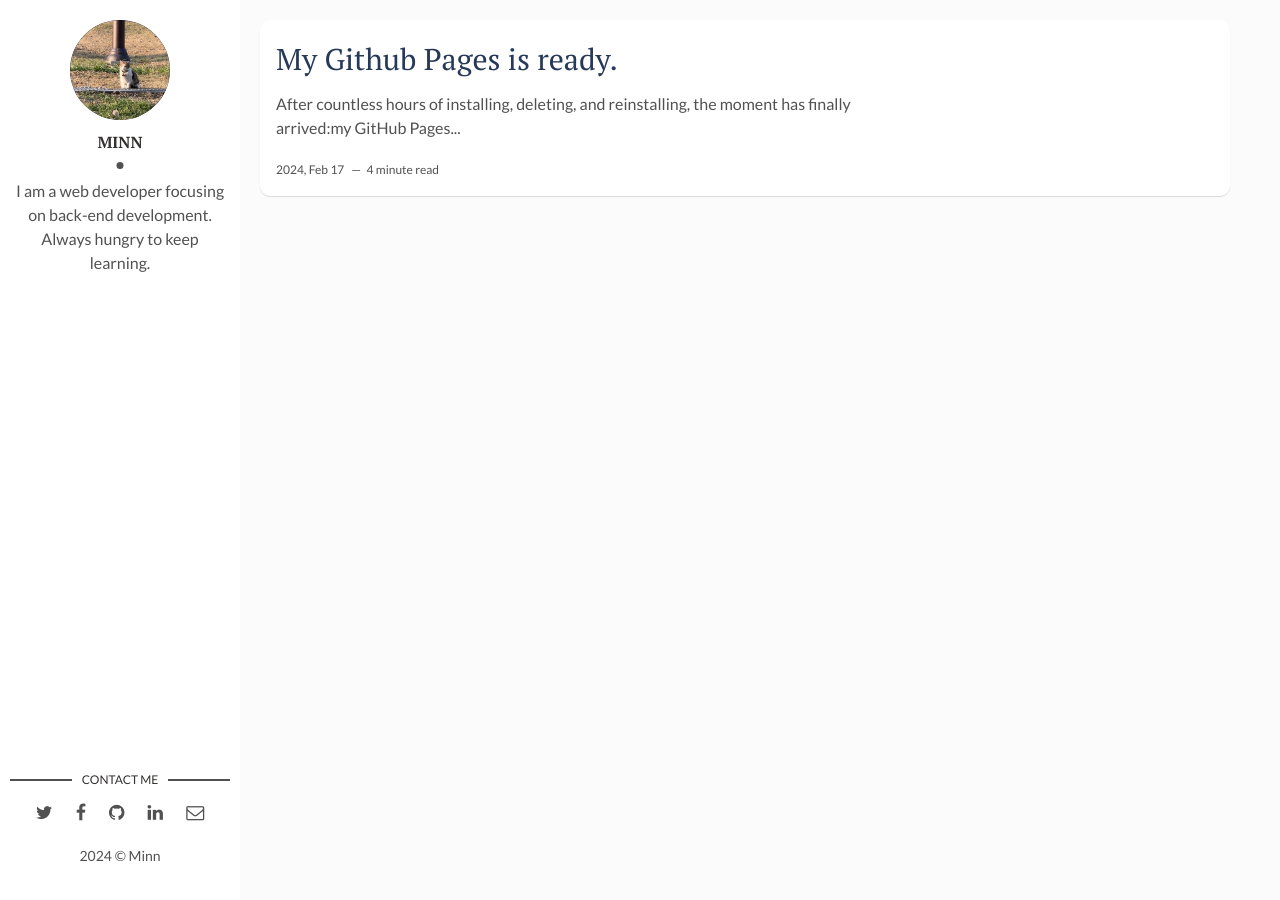
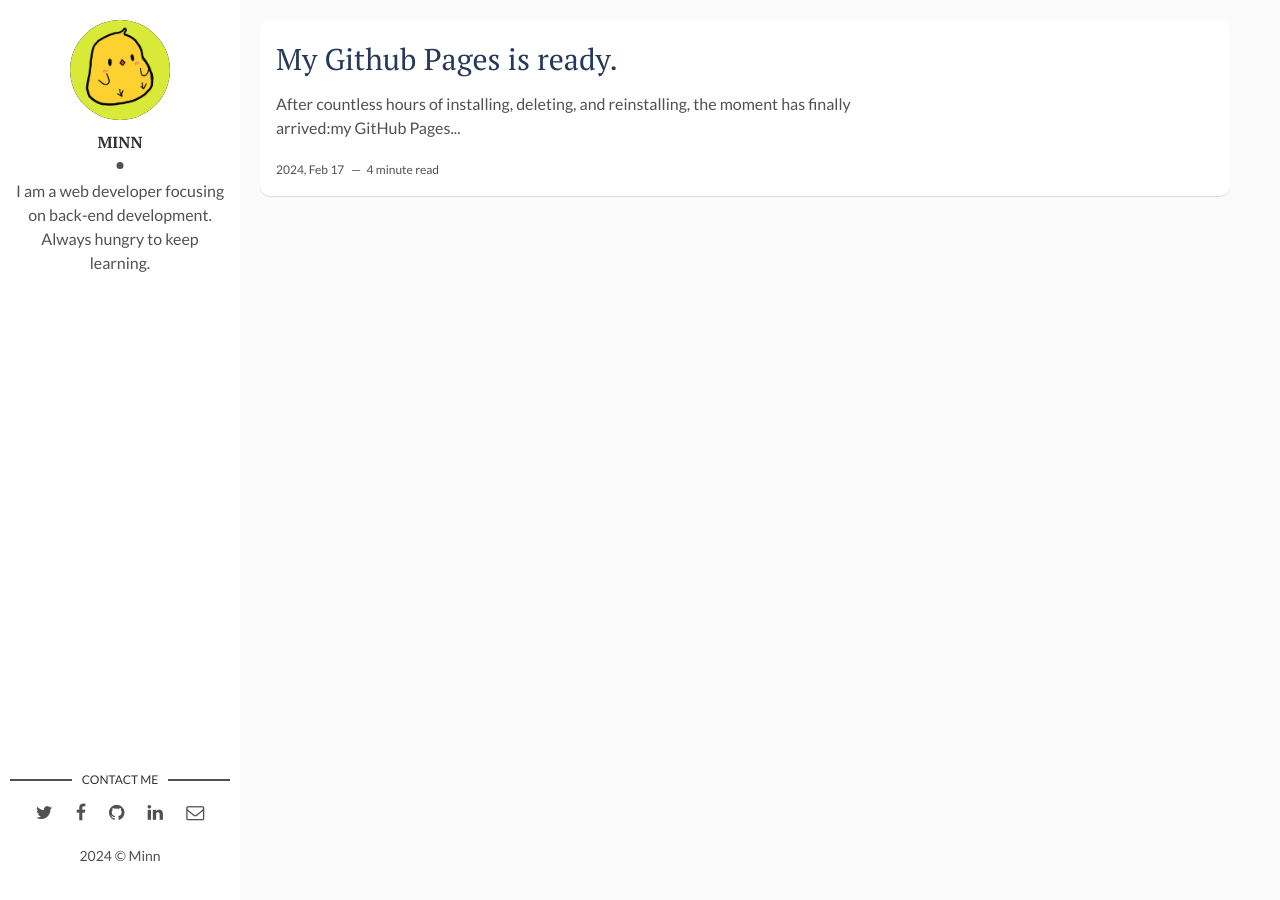
Before and after one commit to min2023237/min2023237.github.io, a Jekyll site: the page built from index.html, in a window 1280 px wide. Built offline with Jekyll 4.4.1, drawn with Linux system fonts in a browser that asks for light colours; the list of posts is cut into pages by our own code.

Commit message:
change profile image

```diff
--- a/_config.yml
+++ b/_config.yml
@@ -10,7 +10,7 @@ site-twitter: #if your site has a twitter account, enter it here
 
 # Author Settings
 author: Minn # add your name
-author-img: cat-profile.jpg # add your photo
+author-img: chick.jpg # add your photo
 about-author: I am a web developer focusing on back-end development. Always hungry to keep learning. # add description
 social-twitter: # add your Twitter handle
 social-facebook: # add your Facebook handle
```
Also changed, not shown: assets/img/chick.jpg (added), assets/img/favicon/apple-touch-icon-144x144.png (deleted), assets/img/favicon/apple-touch-icon-72x72.png (deleted).
